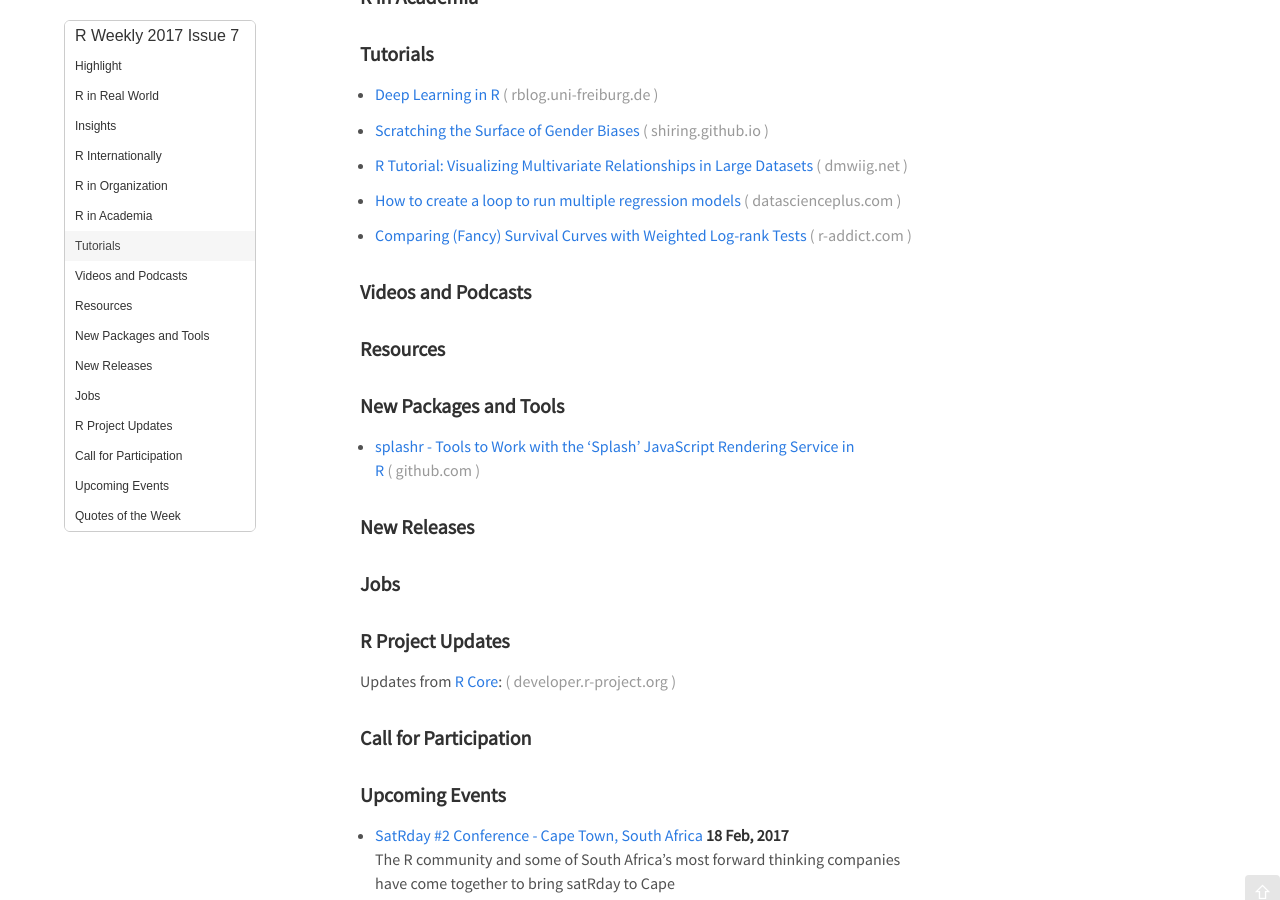
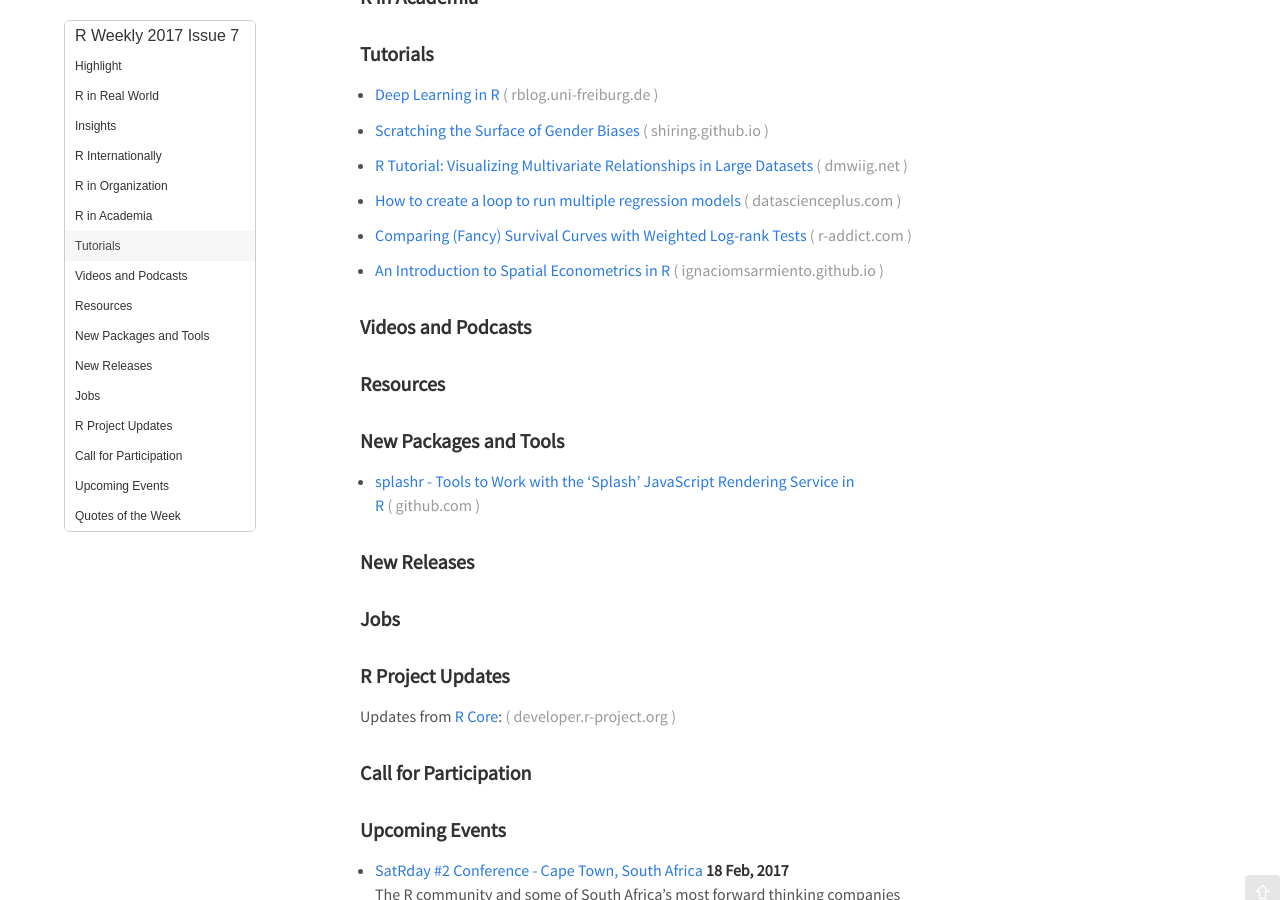
Before and after one commit to rweekly/rweekly.org, a Jekyll site: the page built from draft.md, in a window 1280 px wide and 900 px high, scrolled down 700 px. Built offline with Jekyll 4.4.1, drawn with Linux system fonts in a browser that asks for light colours; comment, search, counter and statistics services are not loaded.

Commit message:
Update draft.md

```diff
--- a/draft.md
+++ b/draft.md
@@ -42,6 +42,7 @@ Hello and welcome to this new issue!
 + [R Tutorial: Visualizing Multivariate Relationships in Large Datasets](https://dmwiig.net/2017/02/06/r-tutorial-visualizing-multivariate-relationships-in-large-datasets/)
 + [How to create a loop to run multiple regression models](https://datascienceplus.com/how-to-create-a-loop-to-run-multiple-regression-models/)
 + [Comparing (Fancy) Survival Curves with Weighted Log-rank Tests](http://r-addict.com/2017/02/09/Fancy-Survival-Plots.html)
++ [An Introduction to Spatial Econometrics in R](https://ignaciomsarmiento.github.io/2017/02/07/An-Introduction-to-Spatial-Econometrics-in-R.html)
 
 ### Videos and Podcasts
 
```
